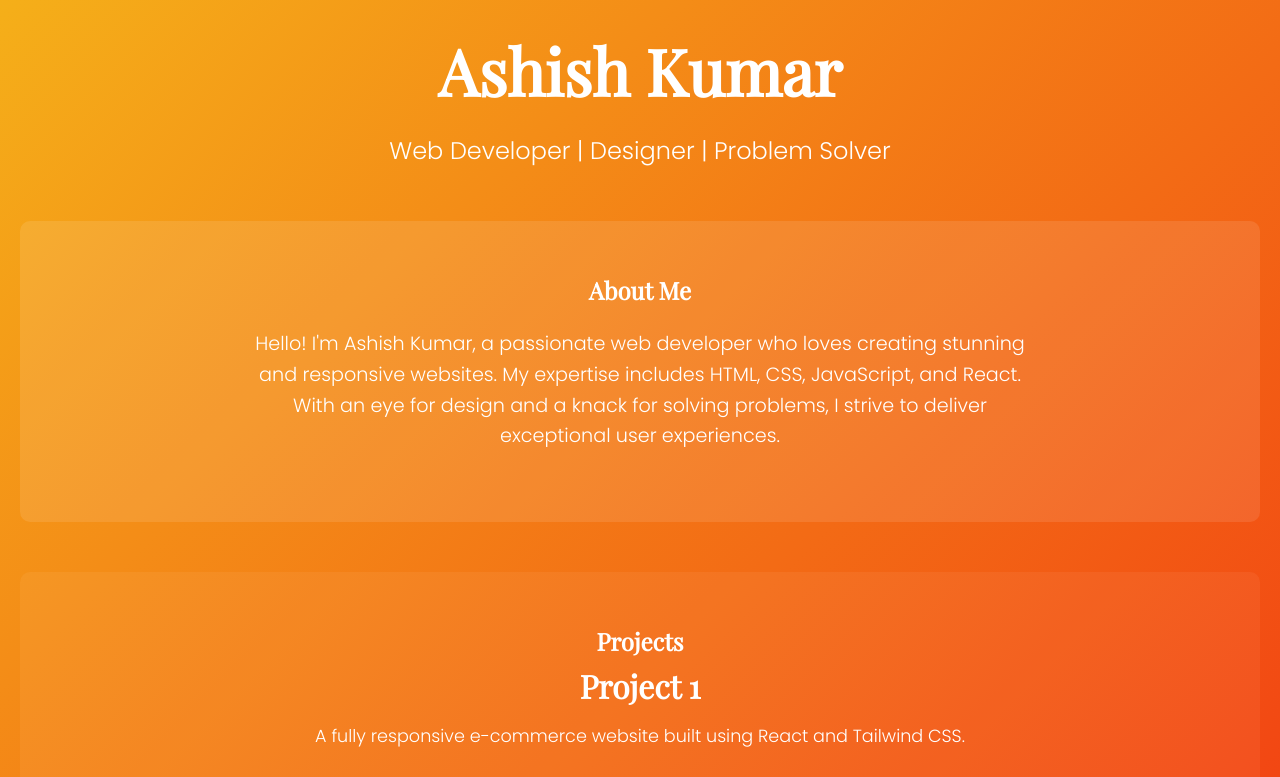
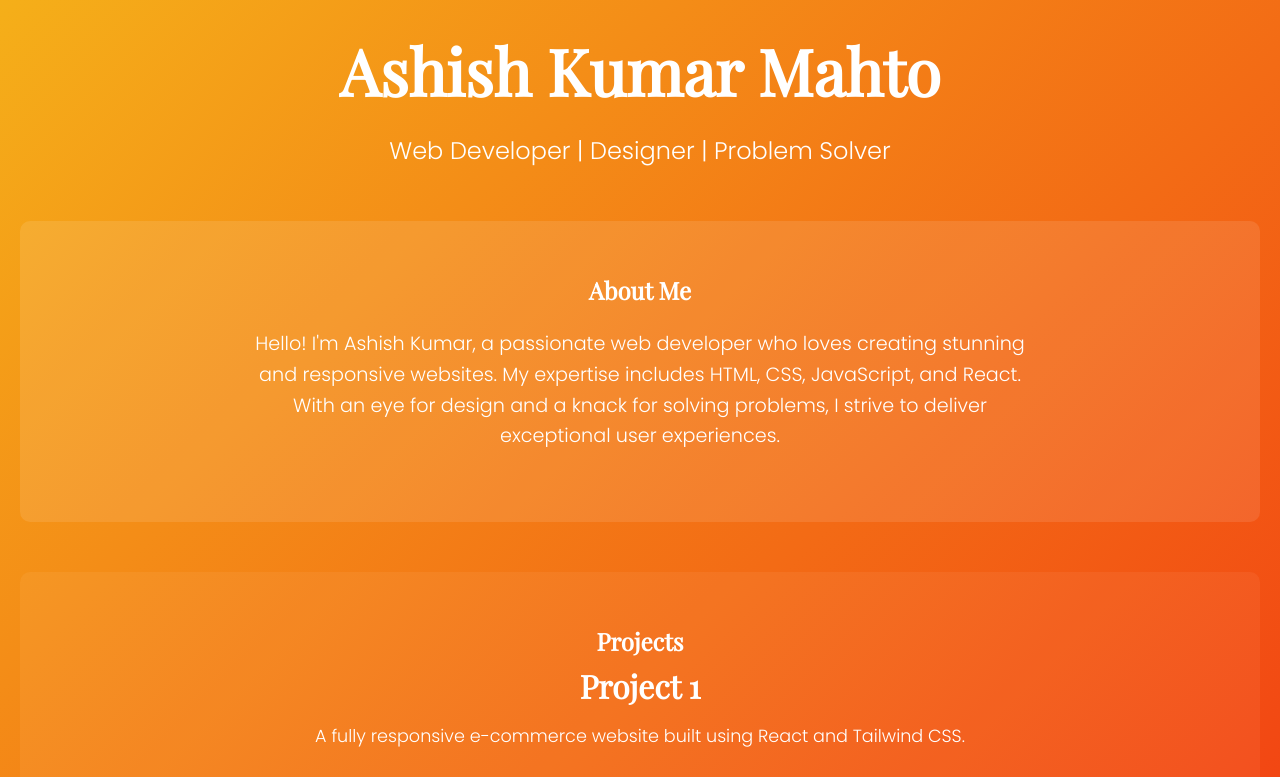
Before and after one commit to AkCode2005/Portfolio-Web-Demo, a plain HTML site: page Index.html in a window 1280 px wide. Shown: the top 777 px of the page. Drawn offline with nearby package versions, Linux system fonts and the light colour scheme.

Commit message:
Name Change

```diff
--- a/Index.html
+++ b/Index.html
@@ -4,7 +4,7 @@
 		<meta charset="UTF-8" />
 		<meta name="viewport" content="width=device-width, initial-scale=1.0" />
 		<meta http-equiv="X-UA-Compatible" content="ie=edge" />
-		<title>Ashish Kumar | Portfolio</title>
+		<title>Ashish Kumar Mahto| Portfolio</title>
 		<link
 			href="https://fonts.googleapis.com/css2?family=Poppins:wght@300;400;600&family=Playfair+Display&display=swap"
 			rel="stylesheet" />
@@ -13,7 +13,8 @@
 	<body>
 		<header>
 			<div class="container">
-				<h1>Ashish Kumar</h1>
+				<h1>Ashish Kumar Mahto
+				</h1>
 				<p>Web Developer | Designer | Problem Solver</p>
 			</div>
 		</header>
```
